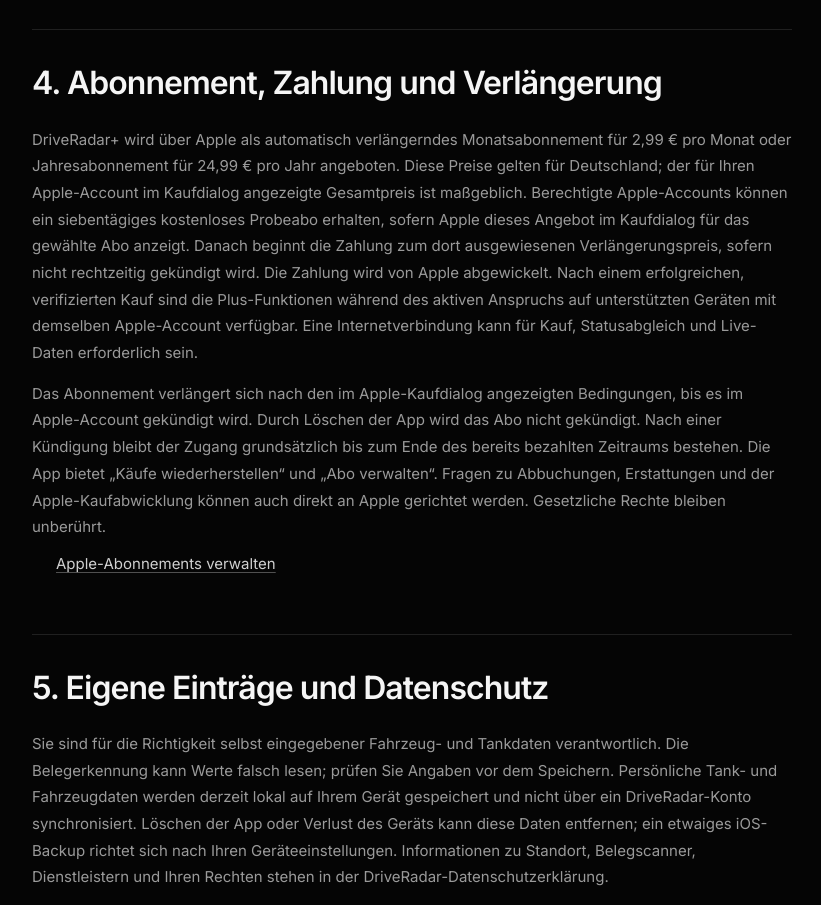
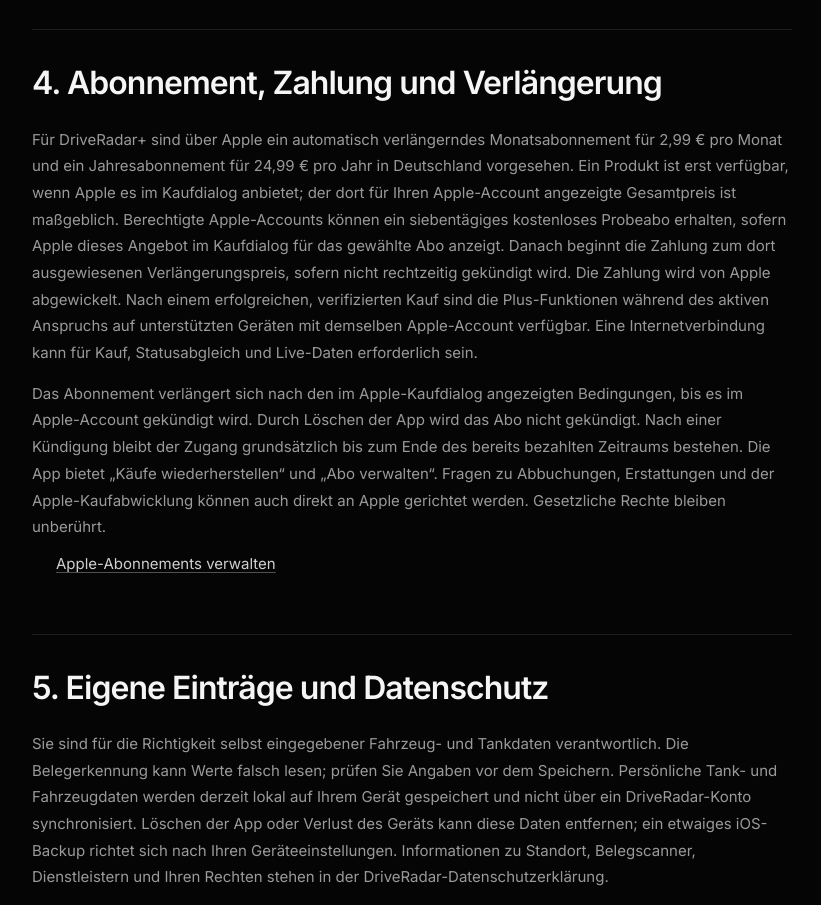
Before and after one commit to HazeCCS/sdx-home, a Next.js app: page /de/nutzungsbedingungen/driveradar in a window 1280 px wide. Shown: the part 1940-2845 px from the top of the page, without its empty margins (424-1245 px from the left). Built offline with nearby package versions, Linux system fonts and the light colour scheme.

Commit message:
Clarify planned DriveRadar subscription availability

```diff
--- a/src/app/[locale]/nutzungsbedingungen/driveradar/page.tsx
+++ b/src/app/[locale]/nutzungsbedingungen/driveradar/page.tsx
@@ -35,7 +35,7 @@
     id: "abo",
     title: "4. Abonnement, Zahlung und Verlängerung",
     paragraphs: [
-      "DriveRadar+ wird über Apple als automatisch verlängerndes Monatsabonnement für 2,99 € pro Monat oder Jahresabonnement für 24,99 € pro Jahr angeboten. Diese Preise gelten für Deutschland; der für Ihren Apple-Account im Kaufdialog angezeigte Gesamtpreis ist maßgeblich. Berechtigte Apple-Accounts können ein siebentägiges kostenloses Probeabo erhalten, sofern Apple dieses Angebot im Kaufdialog für das gewählte Abo anzeigt. Danach beginnt die Zahlung zum dort ausgewiesenen Verlängerungspreis, sofern nicht rechtzeitig gekündigt wird. Die Zahlung wird von Apple abgewickelt. Nach einem erfolgreichen, verifizierten Kauf sind die Plus-Funktionen während des aktiven Anspruchs auf unterstützten Geräten mit demselben Apple-Account verfügbar. Eine Internetverbindung kann für Kauf, Statusabgleich und Live-Daten erforderlich sein.",
+      "Für DriveRadar+ sind über Apple ein automatisch verlängerndes Monatsabonnement für 2,99 € pro Monat und ein Jahresabonnement für 24,99 € pro Jahr in Deutschland vorgesehen. Ein Produkt ist erst verfügbar, wenn Apple es im Kaufdialog anbietet; der dort für Ihren Apple-Account angezeigte Gesamtpreis ist maßgeblich. Berechtigte Apple-Accounts können ein siebentägiges kostenloses Probeabo erhalten, sofern Apple dieses Angebot im Kaufdialog für das gewählte Abo anzeigt. Danach beginnt die Zahlung zum dort ausgewiesenen Verlängerungspreis, sofern nicht rechtzeitig gekündigt wird. Die Zahlung wird von Apple abgewickelt. Nach einem erfolgreichen, verifizierten Kauf sind die Plus-Funktionen während des aktiven Anspruchs auf unterstützten Geräten mit demselben Apple-Account verfügbar. Eine Internetverbindung kann für Kauf, Statusabgleich und Live-Daten erforderlich sein.",
       "Das Abonnement verlängert sich nach den im Apple-Kaufdialog angezeigten Bedingungen, bis es im Apple-Account gekündigt wird. Durch Löschen der App wird das Abo nicht gekündigt. Nach einer Kündigung bleibt der Zugang grundsätzlich bis zum Ende des bereits bezahlten Zeitraums bestehen. Die App bietet „Käufe wiederherstellen“ und „Abo verwalten“. Fragen zu Abbuchungen, Erstattungen und der Apple-Kaufabwicklung können auch direkt an Apple gerichtet werden. Gesetzliche Rechte bleiben unberührt.",
     ],
     links: [{ label: "Apple-Abonnements verwalten", href: "https://apps.apple.com/account/subscriptions" }],
```
